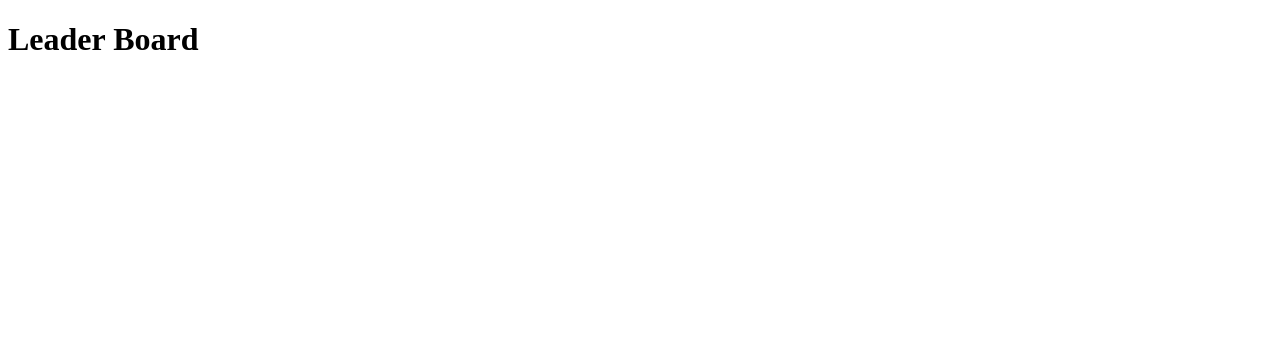
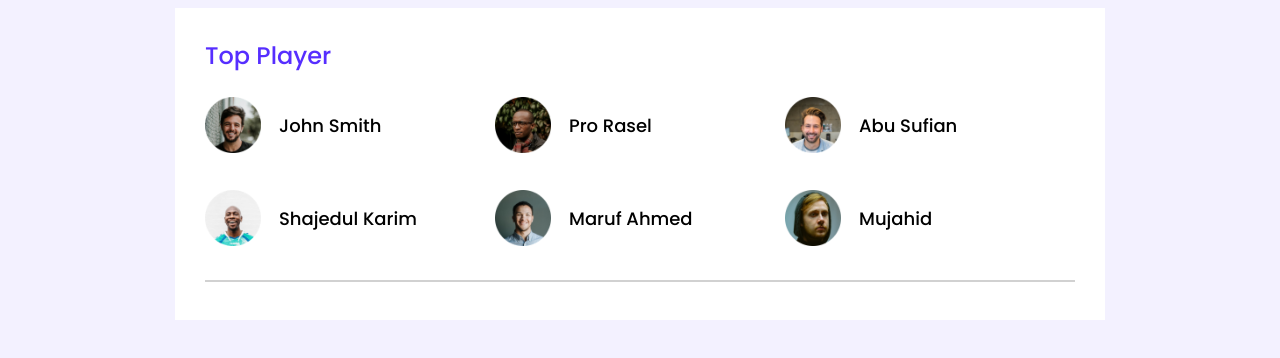
Before and after one commit to sajid365-sr/leader-board-css3, a plain HTML site: page index.html in a window 1280 px wide. Drawn offline with Linux system fonts and the light colour scheme; a web font is replaced by a local one.

Commit message:
second commit

```diff
--- a/index.html
+++ b/index.html
@@ -11,6 +11,50 @@
     <link rel="stylesheet" href="style.css">
 </head>
 <body>
-    <h1>Leader Board</h1>
+    <!-- Header start -->
+<header>
+
+
+</header>
+
+    <!-- Header end -->
+
+    <main>
+        <!-- top players and top blogs -->
+
+        <section class="container">
+            <div class="top-players">
+                <h2>Top Player</h2>
+                <div class="players">
+                    <div class="player">
+                        <img src="images/players/player-1.png" alt="">
+                        <h3>John Smith</h3>
+                    </div>
+                    <div class="player">
+                        <img src="images/players/player-2.png" alt="">
+                        <h3>Pro Rasel</h3>
+                    </div>
+                    <div class="player">
+                        <img src="images/players/player-3.png" alt="">
+                        <h3>Abu Sufian</h3>
+                    </div>
+                    <div class="player">
+                        <img src="images/players/player-4.png" alt="">
+                        <h3>Shajedul Karim</h3>
+                    </div>
+                    <div class="player">
+                        <img src="images/players/player-5.png" alt="">
+                        <h3>Maruf Ahmed</h3>
+                    </div>
+                    <div class="player">
+                        <img src="images/players/player-6.png" alt="">
+                        <h3>Mujahid</h3>
+                    </div>
+                </div>
+            </div>
+            <hr>
+            <div class="top-blogs"></div>
+        </section>
+    </main>
 </body>
 </html>
--- a/style.css
+++ b/style.css
@@ -0,0 +1,57 @@
+/* google fonts */
+
+@import url('https://fonts.googleapis.com/css2?family=Lobster&family=Montserrat:wght@300;400;500;600;700&family=Mukta:wght@200;300;400;500;600;700;800&family=Oleo+Script+Swash+Caps:wght@400;700&family=Poppins:wght@200;400;500;600;700;800&display=swap');
+
+/* common style or utilities */
+
+body{
+    font-family: 'Poppins', sans-serif;
+    background-color: #F3F1FF;
+}
+main{
+    display: flex;
+    justify-content: center;
+}
+.container{
+    background-color: #ffffff;
+    width: 870px;
+    padding: 30px;
+}
+hr{
+    border: 1px solid #D1D1D1;
+}
+
+/* top players style */
+.top-players{
+    margin-bottom: 30px;
+}
+.top-players > h2{
+    color: #562EFF;
+    font-size: 24px;
+    font-weight: 500;
+    line-height: 36px;
+    margin-top: 0;
+}
+
+.players{
+    display: grid;
+    grid-template-columns: repeat(3,1fr);
+    row-gap: 30px;
+}
+.player{
+    display: flex;
+    align-items: center;
+    gap: 18px;
+
+}
+.player img{
+    height: 56px;
+    width: 56px;
+    cursor: pointer;
+}
+.player h3{
+    font-size: 18px;
+    line-height: 27px;
+    font-weight: 500;
+    cursor: pointer;
+}
```
